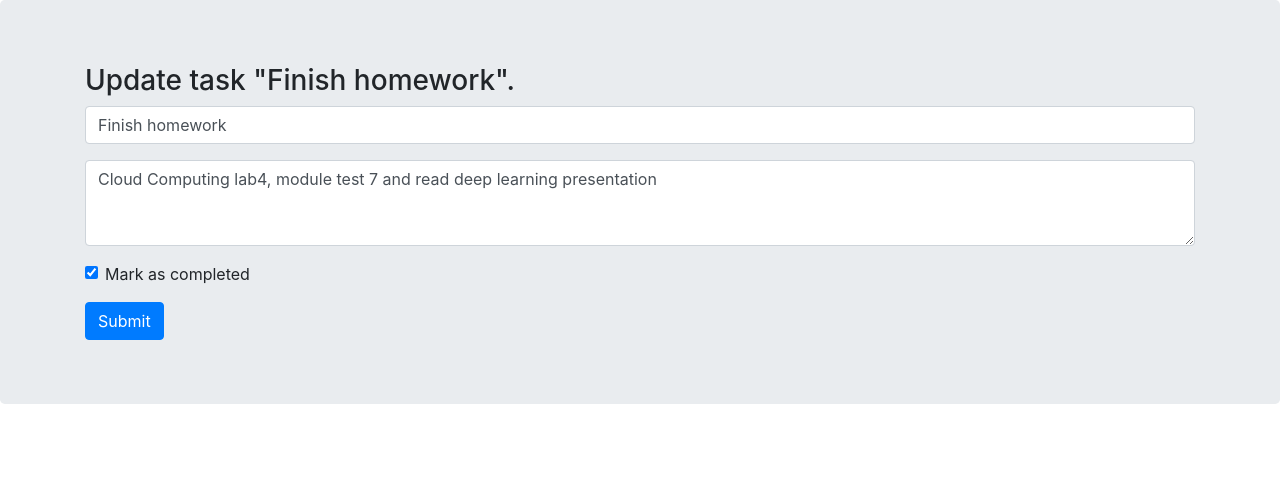
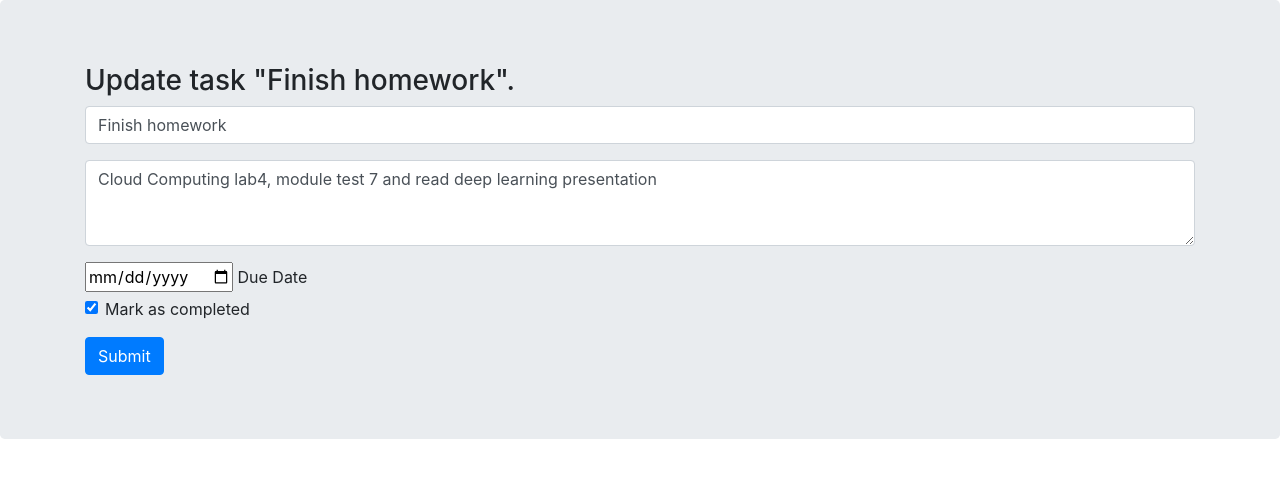
Before and after one commit to MIA1kl/Neobis_ToDo_Project, a Django app: page /edit/8 in a window 1280 px wide. Shown: the top 478 px of the page. Run offline with Django 3.2, Linux system fonts and the light colour scheme; data comes from the database, SQL or seed files in the repository; both versions use the stored data as it was after the commit.

Commit message:
Added due date

```diff
--- a/neo2todo/settings.py
+++ b/neo2todo/settings.py
@@ -124,3 +124,5 @@ STATIC_URL = '/static/'
 # https://docs.djangoproject.com/en/3.2/ref/settings/#default-auto-field
 
 DEFAULT_AUTO_FIELD = 'django.db.models.BigAutoField'
+import mimetypes
+mimetypes.add_type("text/css", ".css", True)
--- a/tasks/models.py
+++ b/tasks/models.py
@@ -1,10 +1,17 @@
 from django.db import models
+from django.utils import timezone
+
 
 # Create your models here.
 class Task(models.Model):
     title = models.CharField(max_length=50, default="", blank=True)
     description = models.CharField(max_length=200,  default="", blank=True)
+    created = models.DateField(default=timezone.now().strftime("%Y-%m-%d")) # a date
+    date = models.DateField(default=timezone.now().strftime("%Y-%m-%d")) # a date
     is_done = models.BooleanField(default=False)
+
+    class Meta:
+        ordering = ["-created"]
 
     def __str__(self):
         return self.title
--- a/tasks/views.py
+++ b/tasks/views.py
@@ -6,6 +6,7 @@ def index(request):
     if request.method == "POST":
         t = request.POST.get('title')
         desc = request.POST.get('description')
+        date = request.POST.get('date')
         isComp = request.POST.get('isComplete')
         if len(t)<1 or len(desc)<1:
             return redirect('/')
@@ -15,7 +16,7 @@ def index(request):
         else:
             isComp = False
 
-        task = Task(title=t, description=desc, is_done=isComp)
+        task = Task(title=t, description=desc,date=date, is_done=isComp)
         task.save()
 
     tasks = Task.objects.all()
@@ -26,6 +27,7 @@ def edittask(request, pk):
     if request.method == "POST":
         newtitle = request.POST.get('title')
         newdesc = request.POST.get('description')
+        newdate = request.POST.get('date')
         newstatus = request.POST.get('isComplete')
         task = Task.objects.get(id=pk)
         if len(newtitle)<1 or len(newdesc)<1:
@@ -37,12 +39,13 @@ def edittask(request, pk):
             newstatus = False
         task.title = newtitle
         task.description = newdesc
+        task.date = newdate
         task.is_done = newstatus
         task.save()
         return redirect('/')
 
     task = Task.objects.get(id=pk)
-    context = {'title': task.title, 'description': task.description, 'status': task.is_done, "id": task.id}
+    context = {'title': task.title, 'description': task.description,'date': task.date, 'status': task.is_done, "id": task.id}
     return render(request, 'edit.html', context)
 
 def delete(request, pk):
--- a/templates/edit.html
+++ b/templates/edit.html
@@ -19,6 +19,10 @@ Edit task
                     <textarea class="form-control" name="description" id="description" rows="3"
                         placeholder="Enter Description">{{description}}</textarea>
                 </div>
+                <div class = "due-Date">
+                    <input type="date" id="date" class="taskDate" name="date">
+                        <label for="dueDate">Due Date</label>
+                </div>
                 <div class="form-group form-check">
                     {% if status == True %}
                     <input type="checkbox" class="form-check-input" name="isComplete" id="is-complete" checked>
```
Also changed, not shown: templates/index.html (+8 -0 lines), db.sqlite3, tasks/migrations/0003_alter_task_options_task_created_task_date.py (added).
